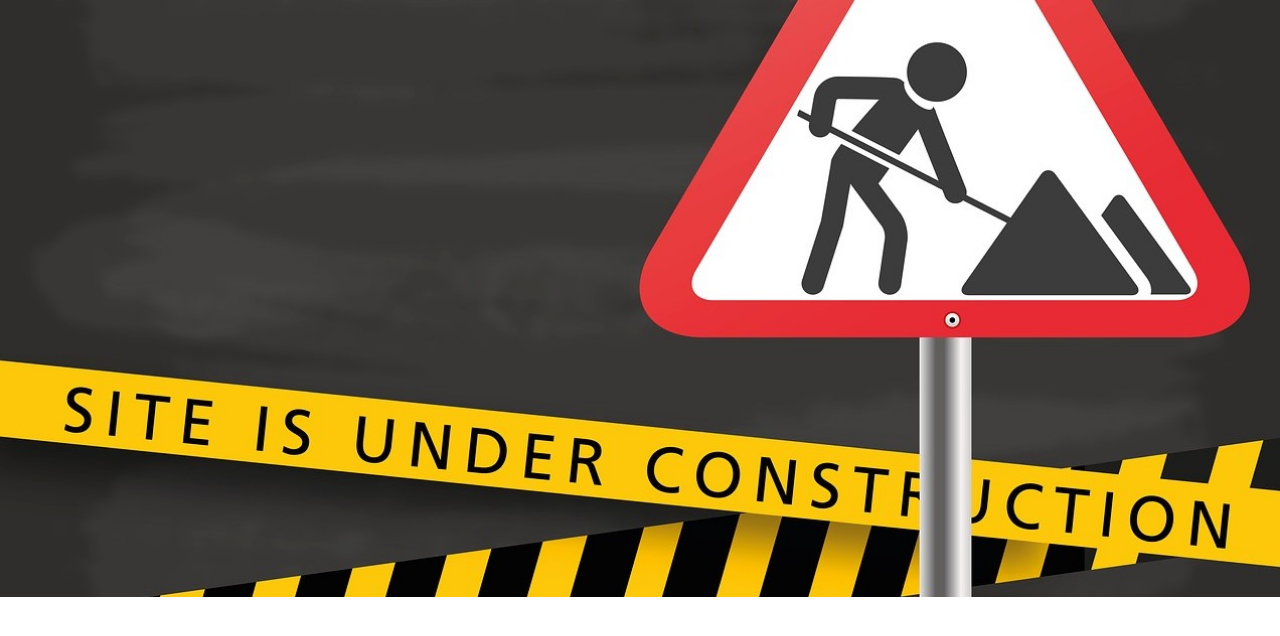
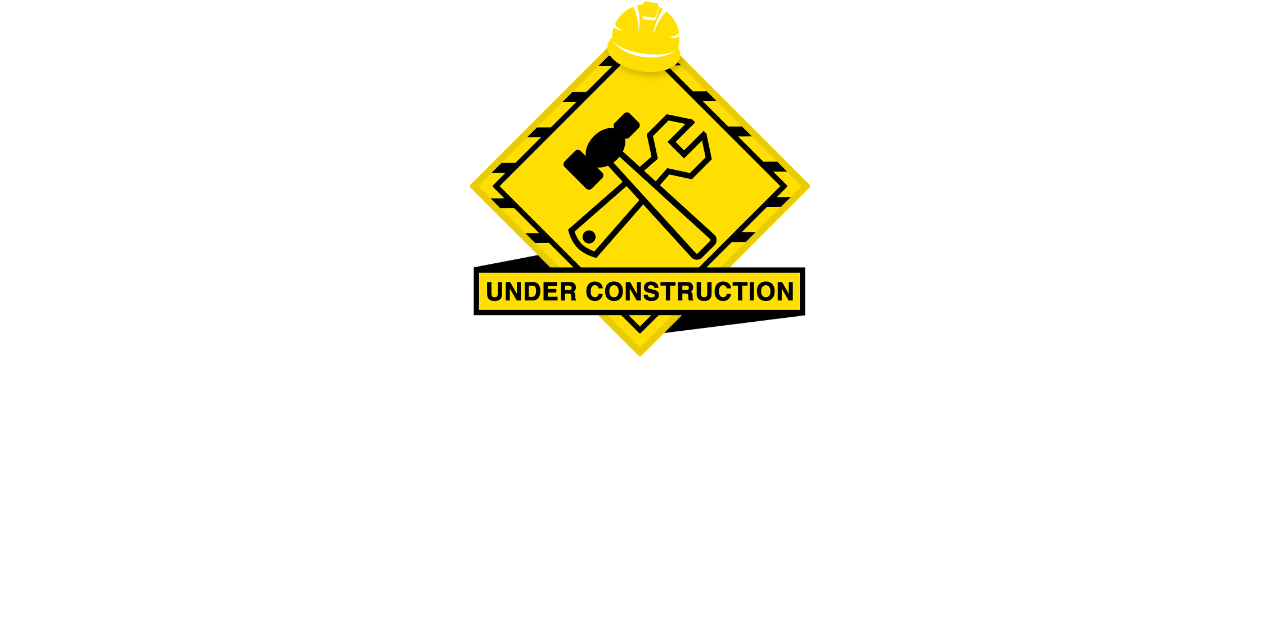
Before and after one commit to leecodya/baileys-old, a plain HTML site: page under-construction.html in a window 1280 px wide. Drawn offline with nearby package versions, Linux system fonts and the light colour scheme.

Commit message:
better pic for under construction page

```diff
--- a/under-construction.html
+++ b/under-construction.html
@@ -10,6 +10,14 @@
     <script src="https://maxcdn.bootstrapcdn.com/bootstrap/3.4.0/js/bootstrap.min.js"></script>
 </head>
 <body>
-    <img class="img img-responsive" src="images/under-construction3.jpg" alt="Site Under Construction" style="width: 100%; ">
+    <div class="container">
+        <div class="row">
+            <div class="col-sm-4"></div>
+            <div class="col-sm-4">
+                <img class="img img-responsive" src="images/under-construction.png" alt="Site Under Construction" style="width: 100%;">
+            </div>
+            <div class="col-sm-4"></div>
+        </div>
+    </div>
 </body>
 </html>
```
Also changed, not shown: images/under-construction.png (added), images/under-construction3.jpg (deleted), images/under-constructionOld.jpg (deleted).
